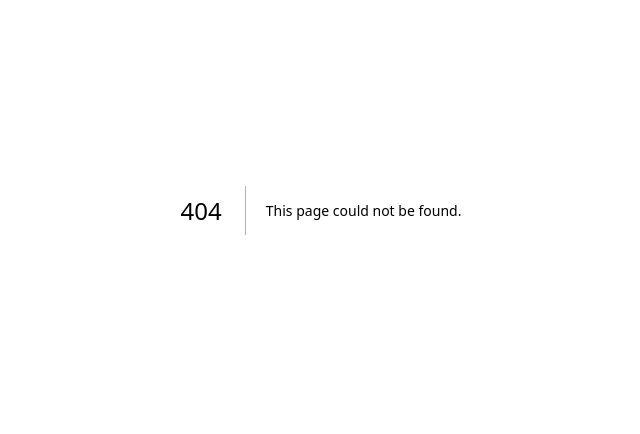
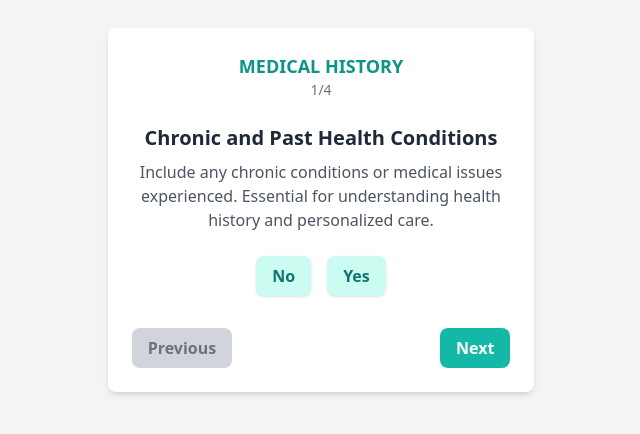
Before and after one commit to Techxtommor-HealthAi/healthai, a Next.js app: page /medicalhistory in a window 1280 px wide. Before the commit this address had no page. Shown: the part 190-624 px from the top of the page, without its empty margins (319-959 px from the left). Built offline with nearby package versions, Linux system fonts and the light colour scheme.

Commit message:
chatbot.js

```diff
--- /dev/null
+++ b/src/pages/chatbot.js
@@ -0,0 +1,75 @@
+import React, { useState } from 'react';
+
+const ChatInterface = () => {
+  const [messages, setMessages] = useState([
+    { id: 1, text: "Hello! I’m your personal AI Assistant Slothpilot.", sender: "assistant", time: "10:25" },
+    { id: 2, text: "Duis aute irure dolor in reprehenderit in voluptate velit esse cillum dolore eu fugiat nulla pariatur.", sender: "assistant", time: "02:25" },
+  ]);
+  const [input, setInput] = useState("");
+
+  const handleSend = () => {
+    if (input.trim()) {
+      setMessages([
+        ...messages,
+        { id: Date.now(), text: input, sender: "user", time: new Date().toLocaleTimeString() },
+      ]);
+      setInput("");
+    }
+  };
+
+  return (
+    <div className="flex flex-col h-screen bg-gray-50">
+      {/* Navbar */}
+      <nav className="fixed top-0 w-full bg-white shadow-md z-10 px-4 py-2 flex justify-between items-center">
+        <div className="text-xl font-bold text-gray-800 flex items-center">
+          Slothpilot 7 <span className="ml-2 text-indigo-500">🤖</span>
+        </div>
+      </nav>
+
+      {/* Chat Content */}
+      <div className="flex-1 mt-16 overflow-y-auto px-4 py-2">
+        {messages.map((message) => (
+          <div
+            key={message.id}
+            className={`flex my-2 ${
+              message.sender === "user" ? "justify-end" : "justify-start"
+            }`}
+          >
+            <div
+              className={`${
+                message.sender === "user"
+                  ? "bg-indigo-500 text-white"
+                  : "bg-gray-200 text-gray-800"
+              } px-4 py-2 rounded-lg max-w-xs shadow`}
+            >
+              <p>{message.text}</p>
+              <p className="text-xs text-right mt-1">
+                {message.time}
+              </p>
+            </div>
+          </div>
+        ))}
+      </div>
+
+      {/* Chat Input */}
+      <div className="fixed bottom-0 w-full bg-white shadow-md px-4 py-2 flex items-center space-x-2">
+        <input
+          type="text"
+          className="flex-1 border rounded-lg px-4 py-2 focus:outline-none focus:ring-2 focus:ring-indigo-500"
+          placeholder="Message to Slothpilot..."
+          value={input}
+          onChange={(e) => setInput(e.target.value)}
+          onKeyDown={(e) => e.key === "Enter" && handleSend()}
+        />
+        <button
+          onClick={handleSend}
+          className="bg-indigo-500 text-white px-4 py-2 rounded-lg hover:bg-indigo-600"
+        >
+          Send
+        </button>
+      </div>
+    </div>
+  );
+};
+
+export default ChatInterface;
--- a/src/pages/index.js
+++ b/src/pages/index.js
@@ -2,6 +2,12 @@ import Navbar from "@/components/navabar";
 import Typewriter from "typewriter-effect";
 
 export default function Home() {
+  const cards = [
+    { title: "Personalized AI", description: "Get tailored advice just for you." },
+    { title: "Chat with AI Doctor", description: "Talk to your AI doctor anytime." },
+    { title: "General AI", description: "Explore general health tips." },
+    { title: "Follow-Up Consultations", description: "Schedule follow-ups with ease." },
+  ];
   return (
     <div className="h-screen w-screen bg-gradient-to-r from-teal-300 via-green-200 to-green-400 relative text-white font-sans">
       <div>
@@ -35,7 +41,7 @@ export default function Home() {
           </span>
         </h1>
 
-        <div className="flex items-center w-full max-w-lg pt-4">
+        {/* <div className="flex items-center w-full max-w-lg pt-4">
           <input
             type="text"
             placeholder="How can I help you?."
@@ -44,7 +50,20 @@ export default function Home() {
           <button className="px-6 py-3 bg-gradient-to-r from-blue-500 to-indigo-500 text-white font-bold rounded-r-full hover:from-blue-600 hover:to-indigo-600 transition">
             Message →
           </button>
-        </div>
+        </div> */}
+        <br/>{" "}
+        <br/>{" "}
+        <div className="grid grid-cols-1 sm:grid-cols-2 lg:grid-cols-4 gap-6 mt-12 px-6">
+        {cards.map((card, index) => (
+          <div
+            key={index}
+            className="bg-teal-100 rounded-lg shadow-lg p-6 text-center hover:bg-teal-200 transition"
+          >
+            <h2 className="text-xl font-semibold text-gray-800">{card.title}</h2>
+            <p className="text-gray-600 mt-2">{card.description}</p>
+          </div>
+        ))}
+      </div>
       </div>
     </div>
   );
--- /dev/null
+++ b/src/pages/medicalhistory.js
@@ -0,0 +1,108 @@
+import { useState } from "react";
+
+export default function MedicalHistory() {
+  const [currentQuestion, setCurrentQuestion] = useState(0);
+
+  const questions = [
+    {
+      id: 1,
+      title: "Chronic and Past Health Conditions",
+      description:
+        "Include any chronic conditions or medical issues experienced. Essential for understanding health history and personalized care.",
+      options: ["No", "Yes"],
+    },
+    {
+      id: 2,
+      title: "Allergies",
+      description:
+        "Do you have any known allergies to medications, food, or other substances?",
+      options: ["No", "Yes"],
+    },
+    {
+      id: 3,
+      title: "Current Medications",
+      description:
+        "Are you currently taking any prescribed or over-the-counter medications?",
+      options: ["No", "Yes"],
+    },
+    {
+      id: 4,
+      title: "Family Medical History",
+      description:
+        "Is there a family history of any major illnesses or conditions?",
+      options: ["No", "Yes"],
+    },
+  ];
+
+  const handleNext = () => {
+    if (currentQuestion < questions.length - 1) {
+      setCurrentQuestion(currentQuestion + 1);
+    }
+  };
+
+  const handlePrevious = () => {
+    if (currentQuestion > 0) {
+      setCurrentQuestion(currentQuestion - 1);
+    }
+  };
+
+  return (
+    <div className="min-h-screen flex flex-col items-center justify-center bg-gray-100">
+      <div className="w-11/12 md:w-2/3 lg:w-1/3 bg-white shadow-md rounded-lg p-6">
+        <div className="text-center">
+          <h2 className="text-lg text-teal-600 font-semibold">
+            MEDICAL HISTORY
+          </h2>
+          <p className="text-sm text-gray-500">
+            {currentQuestion + 1}/{questions.length}
+          </p>
+        </div>
+
+        <div className="mt-6 text-center">
+          <h3 className="text-xl font-bold text-gray-800">
+            {questions[currentQuestion].title}
+          </h3>
+          <p className="text-gray-600 mt-2">
+            {questions[currentQuestion].description}
+          </p>
+        </div>
+
+        <div className="flex justify-center mt-6 space-x-4">
+          {questions[currentQuestion].options.map((option, index) => (
+            <button
+              key={index}
+              className="bg-teal-100 hover:bg-teal-200 text-teal-700 font-semibold py-2 px-4 rounded-lg shadow transition"
+            >
+              {option}
+            </button>
+          ))}
+        </div>
+
+        <div className="flex justify-between mt-8">
+          <button
+            onClick={handlePrevious}
+            disabled={currentQuestion === 0}
+            className={`${
+              currentQuestion === 0
+                ? "bg-gray-300 text-gray-500"
+                : "bg-teal-500 text-white hover:bg-teal-600"
+            } font-semibold py-2 px-4 rounded-lg transition`}
+          >
+            Previous
+          </button>
+          <button
+            onClick={handleNext}
+            disabled={currentQuestion === questions.length - 1}
+            className={`${
+              currentQuestion === questions.length - 1
+                ? "bg-gray-300 text-gray-500"
+                : "bg-teal-500 text-white hover:bg-teal-600"
+            } font-semibold py-2 px-4 rounded-lg transition`}
+          >
+            Next
+          </button>
+        </div>
+      </div>
+    </div>
+  );
+}
```
